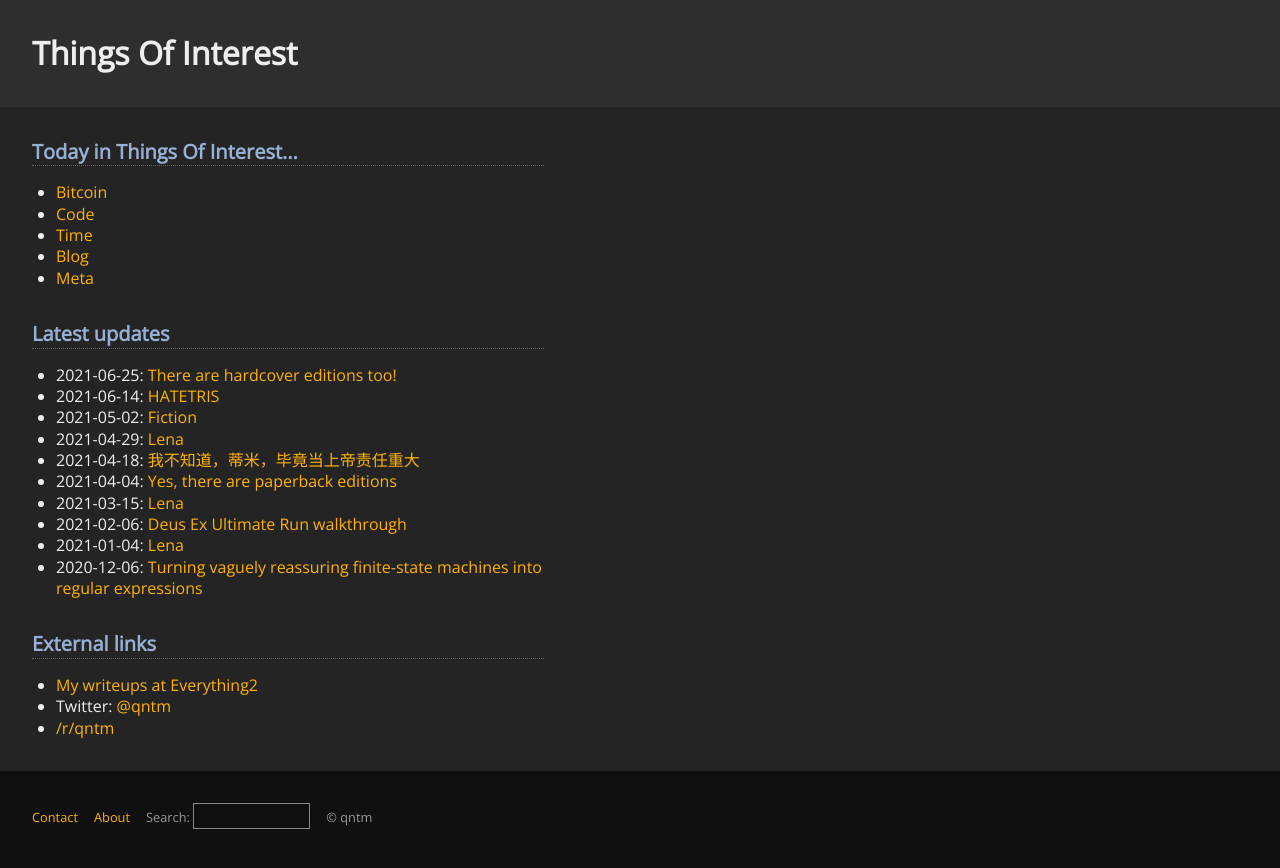
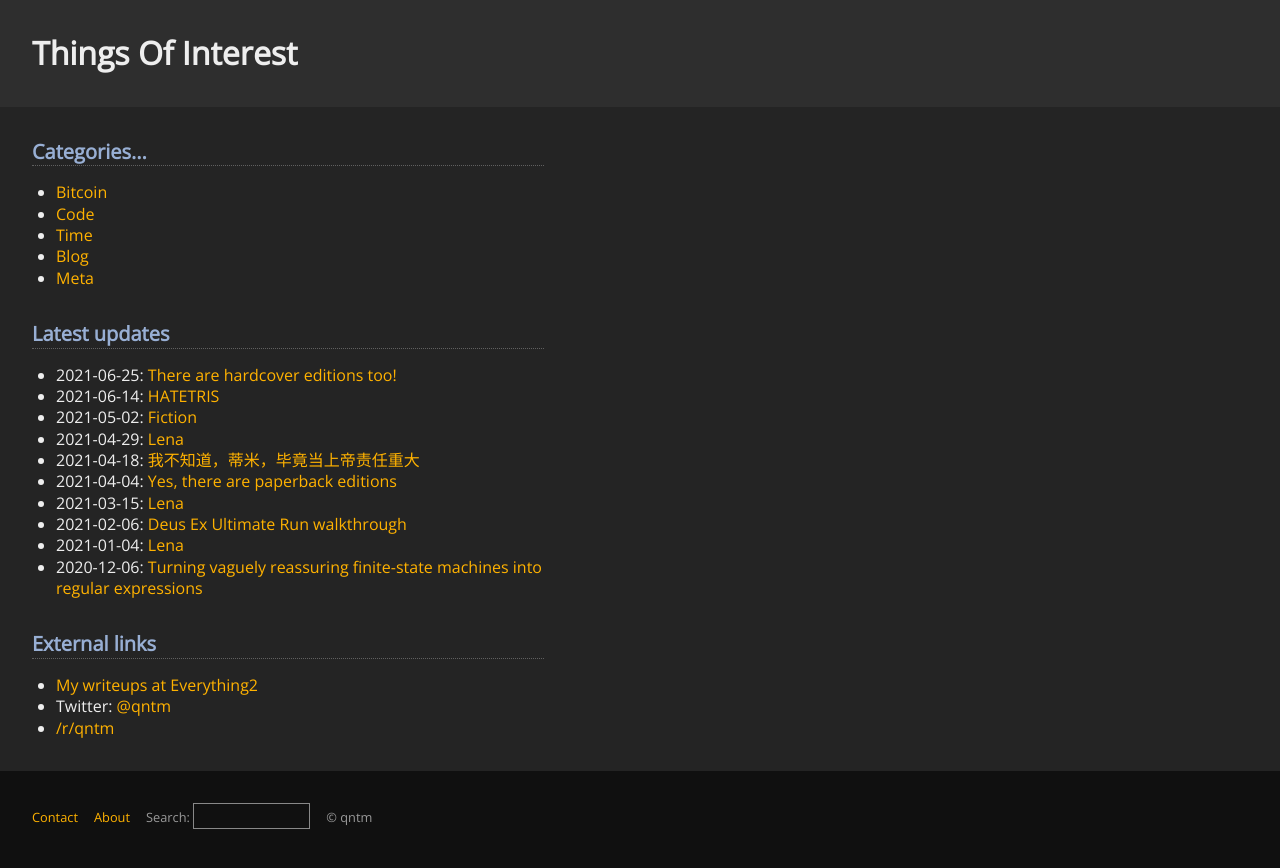
Before and after one commit to wakgill/website, a Jekyll site: the page built from index.html, in a window 1280 px wide. Shown: the top 868 px of the page. Built offline with Jekyll 4.4.1, drawn with Linux system fonts in a browser that asks for light colours; comment, search, counter and statistics services are not loaded.

Commit message:
Update index.html

```diff
--- a/index.html
+++ b/index.html
@@ -5,7 +5,7 @@ title: Things Of Interest
 
 
 
-		<h3>Today in Things Of Interest...</h3>
+		<h3>Categories...</h3>
 		<ul>
 
 					<li>
```
